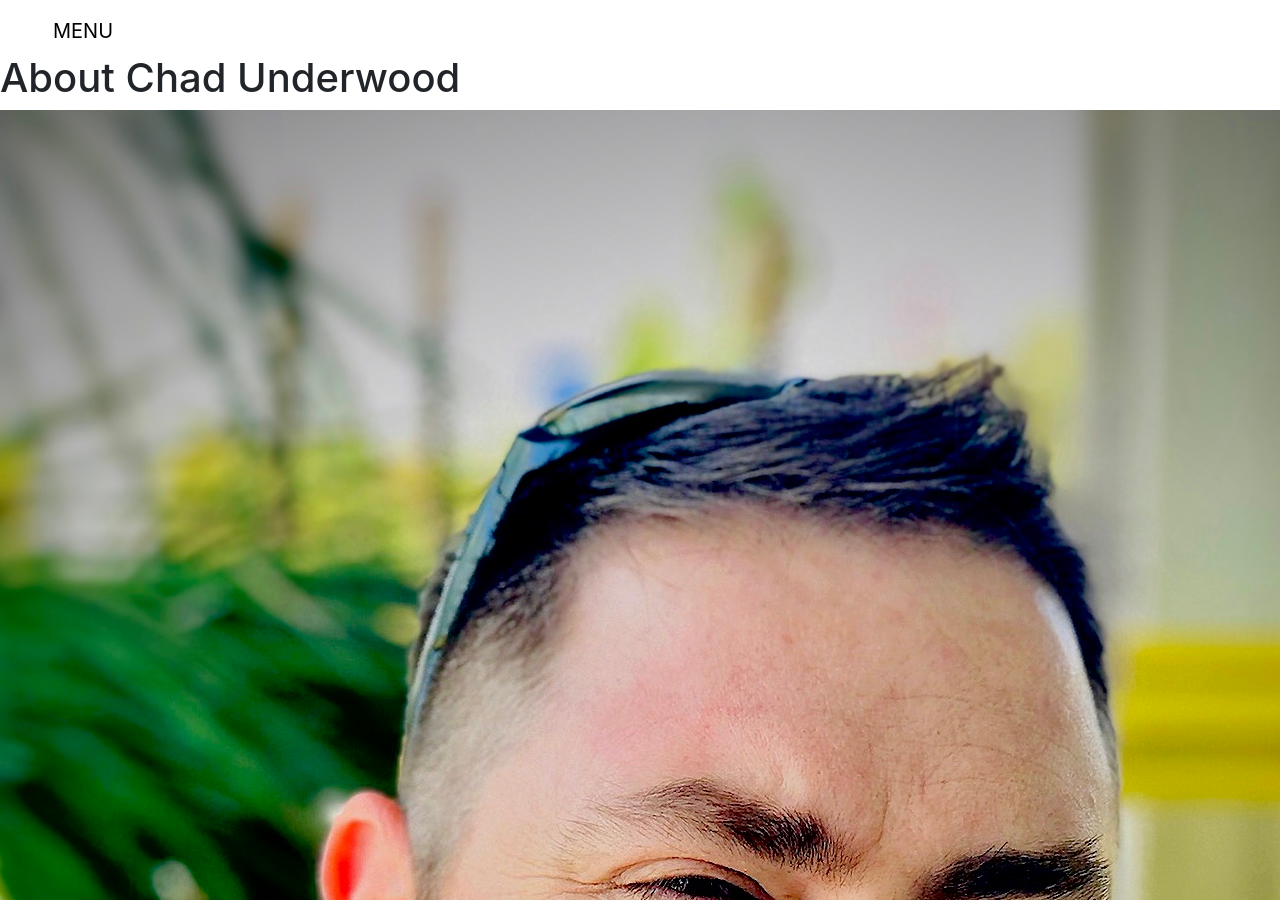
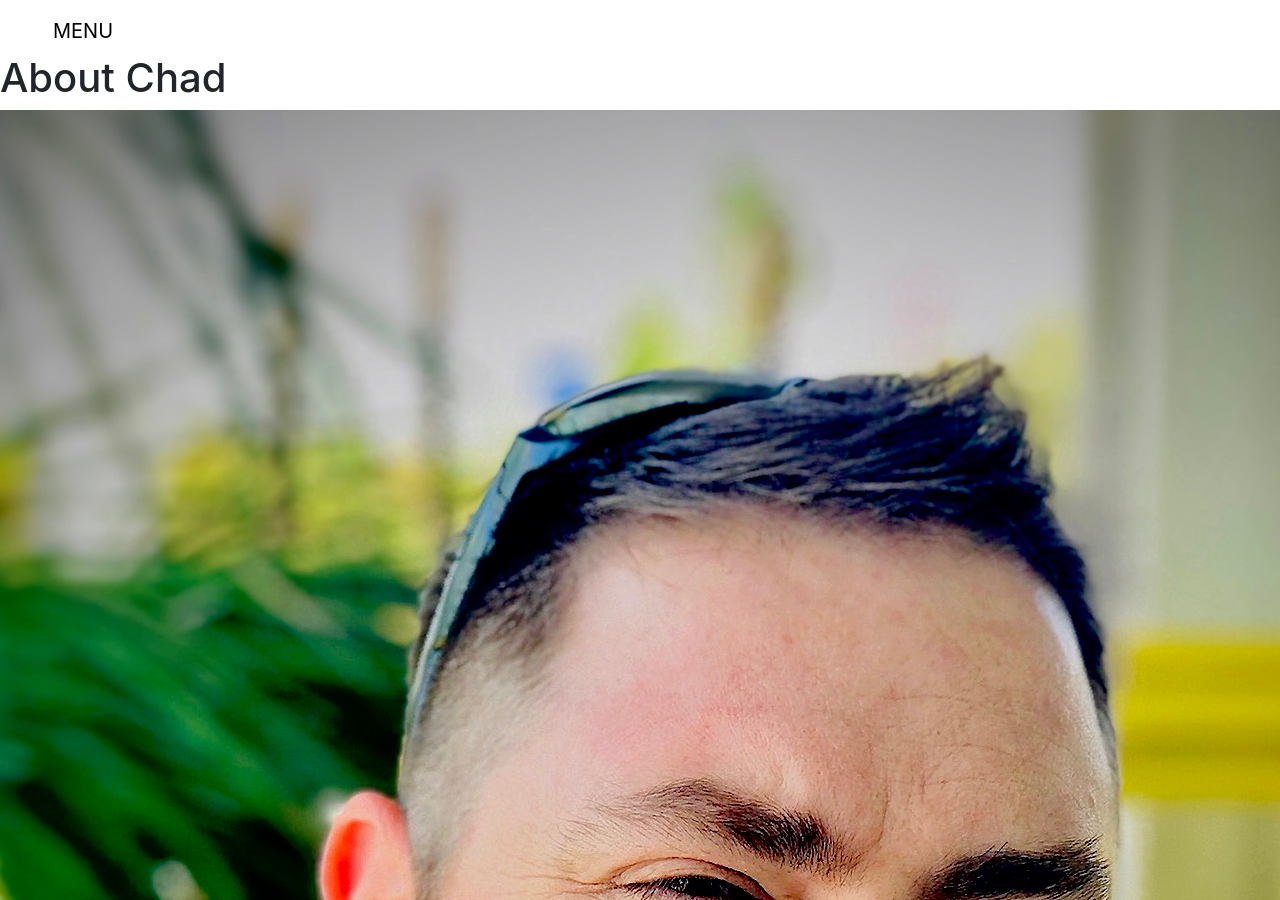
Before and after one commit to chadunderwood/chadunderwoodcom, a Jekyll site: the page built from about.html, in a window 1280 px wide and 900 px high. Built offline with Jekyll 4.4.1, drawn with Linux system fonts in a browser that asks for light colours.

Commit message:
Temp removal of nav links

```diff
--- a/_includes/navigation.html
+++ b/_includes/navigation.html
@@ -7,11 +7,11 @@
           <h5 class="text-wrap">
               <div class="list-group-horizonatl" id="navbar-links">
                 <div class="p-2 bd-highlight"><a href="/index">home</a></div>
-                <div class="p-2 bd-highlight"><a href="/blog">blog</a></div>
-                <div class="p-2 bd-highlight"><a href="/about">about</a></div>
-                <div class="p-2 bd-highlight"><a href="/portfolio">portfolio</a></div>
-                <div class="p-2 bd-highlight"><a href="/recommended">recommended</a></div>
-                <div class="p-2 bd-highlight"><a href="/playlists">playlists</a></div>
+                <!-- <div class="p-2 bd-highlight"><a href="/blog">blog</a></div> -->
+                <!-- <div class="p-2 bd-highlight"><a href="/about">about</a></div> -->
+                <!-- <div class="p-2 bd-highlight"><a href="/portfolio">portfolio</a></div> -->
+                <!-- <div class="p-2 bd-highlight"><a href="/recommended">recommended</a></div> -->
+                <!-- <div class="p-2 bd-highlight"><a href="/playlists">playlists</a></div> -->
               </div>
           </h5>
         </div>
--- a/about.html
+++ b/about.html
@@ -4,7 +4,7 @@
 ---
 
 <h1>
-    About Chad Underwood
+    About Chad
 </h1>
 <div>
     <div>
```
